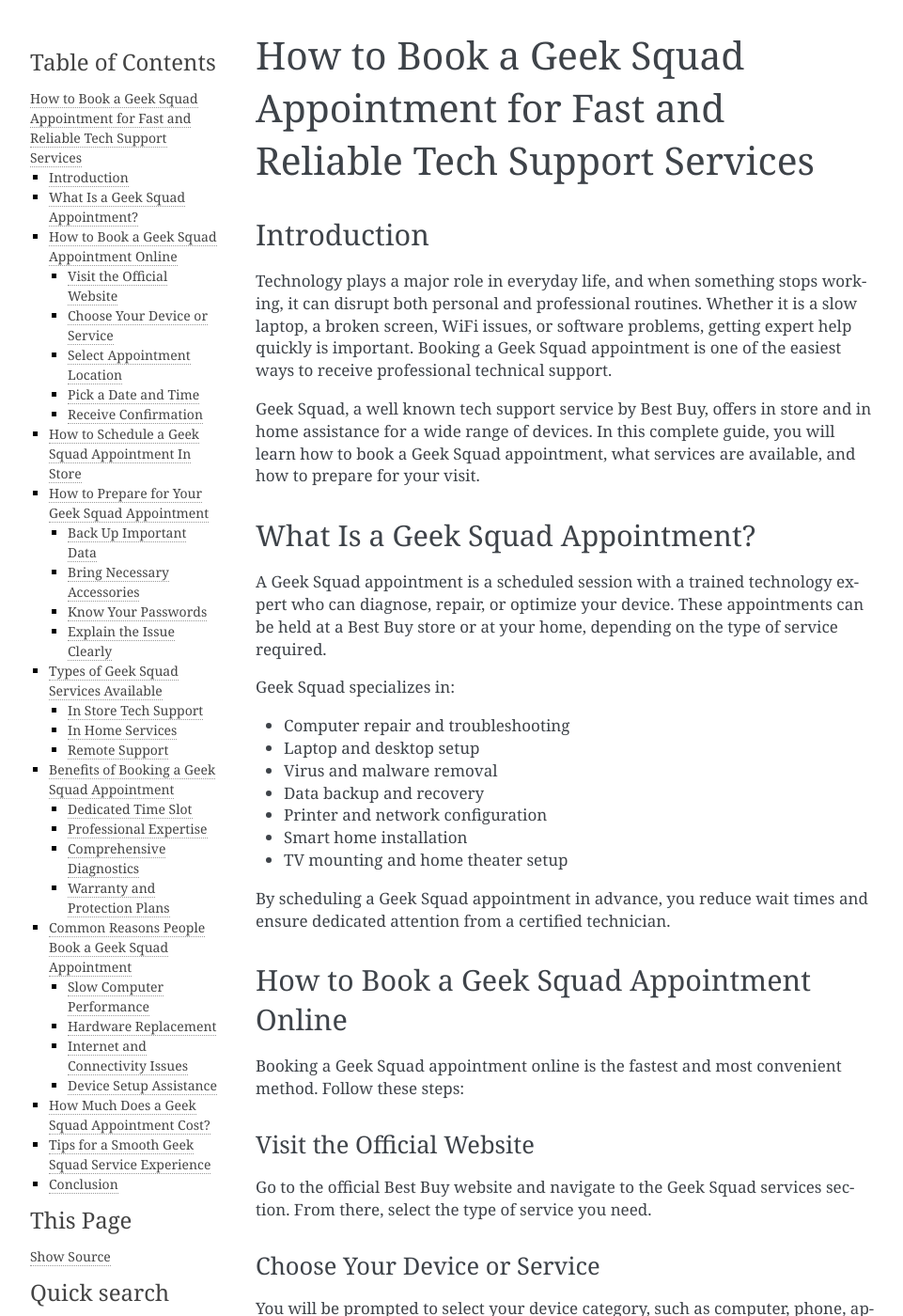
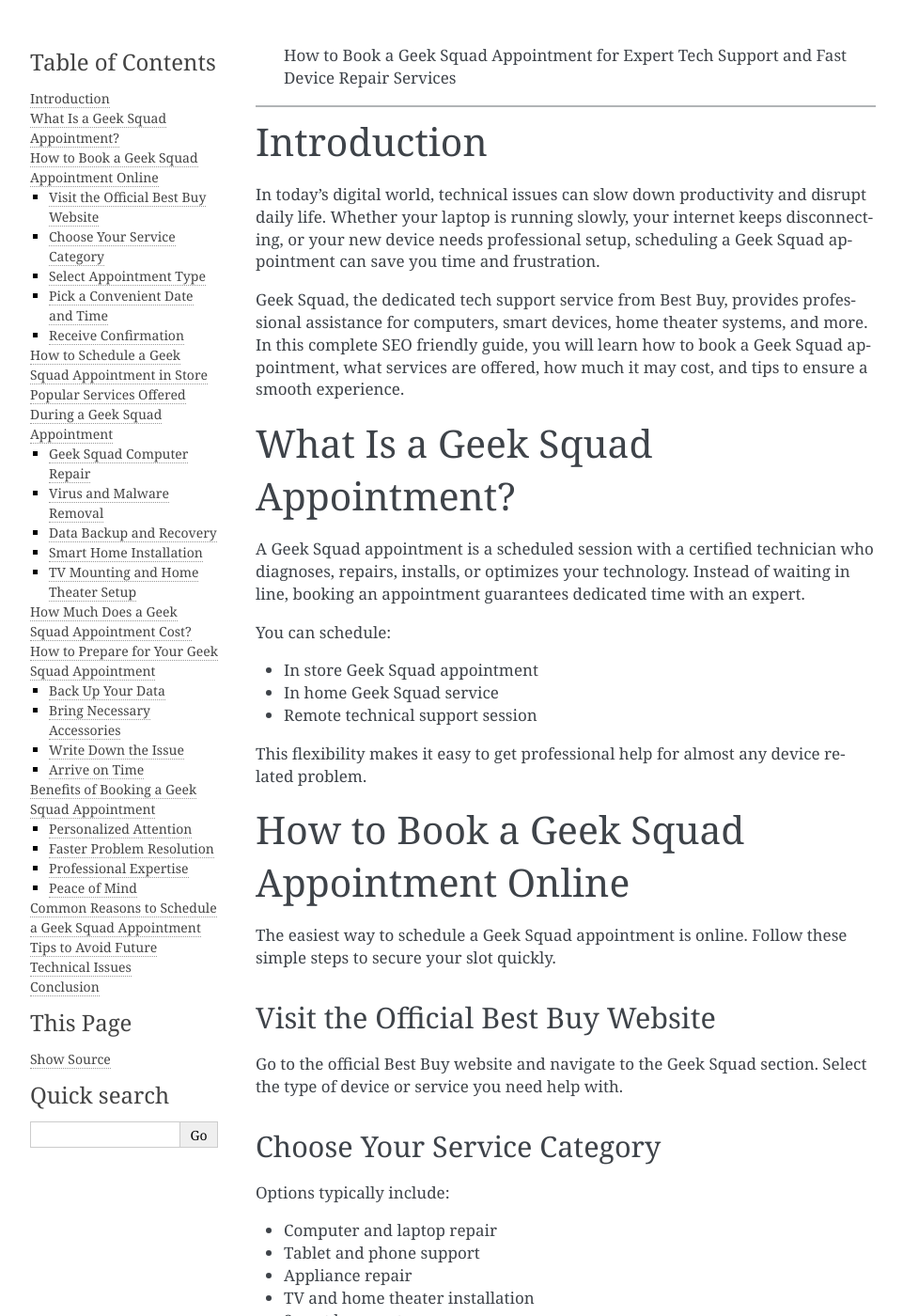
Before and after one commit to helpdocsguidesss/helpsgeeksquad, a Sphinx documentation site: the page built from docs/index.rst, in a window 1280 px wide and 1400 px high. Shown: the whole window at 94% size, without its empty margins (148-1109 px from the left). Built offline with Sphinx 7.4.7, drawn with Linux system fonts in a browser that asks for light colours; some of the changed text lies outside the part shown.

Commit message:
Update index.rst

```diff
--- a/docs/index.rst
+++ b/docs/index.rst
@@ -1,192 +1,196 @@
-How to Book a Geek Squad Appointment for Fast and Reliable Tech Support Services
-===================================================================================
+  How to Book a Geek Squad Appointment for Expert Tech Support and Fast Device Repair Services
+=============================================================================================
+
 
 Introduction
 ------------
 
-Technology plays a major role in everyday life, and when something stops working, it can disrupt both personal and professional routines. Whether it is a slow laptop, a broken screen, WiFi issues, or software problems, getting expert help quickly is important. Booking a Geek Squad appointment is one of the easiest ways to receive professional technical support.
+In today’s digital world, technical issues can slow down productivity and disrupt daily life. Whether your laptop is running slowly, your internet keeps disconnecting, or your new device needs professional setup, scheduling a Geek Squad appointment can save you time and frustration.
 
-Geek Squad, a well known tech support service by Best Buy, offers in store and in home assistance for a wide range of devices. In this complete guide, you will learn how to book a Geek Squad appointment, what services are available, and how to prepare for your visit.
+Geek Squad, the dedicated tech support service from Best Buy, provides professional assistance for computers, smart devices, home theater systems, and more. In this complete SEO friendly guide, you will learn how to book a Geek Squad appointment, what services are offered, how much it may cost, and tips to ensure a smooth experience.
 
 What Is a Geek Squad Appointment?
 ---------------------------------
 
-A Geek Squad appointment is a scheduled session with a trained technology expert who can diagnose, repair, or optimize your device. These appointments can be held at a Best Buy store or at your home, depending on the type of service required.
+A Geek Squad appointment is a scheduled session with a certified technician who diagnoses, repairs, installs, or optimizes your technology. Instead of waiting in line, booking an appointment guarantees dedicated time with an expert.
 
-Geek Squad specializes in:
+You can schedule:
 
-- Computer repair and troubleshooting
-- Laptop and desktop setup
-- Virus and malware removal
-- Data backup and recovery
-- Printer and network configuration
-- Smart home installation
-- TV mounting and home theater setup
+- In store Geek Squad appointment
+- In home Geek Squad service
+- Remote technical support session
 
-By scheduling a Geek Squad appointment in advance, you reduce wait times and ensure dedicated attention from a certified technician.
+This flexibility makes it easy to get professional help for almost any device related problem.
 
 How to Book a Geek Squad Appointment Online
 -------------------------------------------
 
-Booking a Geek Squad appointment online is the fastest and most convenient method. Follow these steps:
+The easiest way to schedule a Geek Squad appointment is online. Follow these simple steps to secure your slot quickly.
 
-Visit the Official Website
-~~~~~~~~~~~~~~~~~~~~~~~~~~~
+Visit the Official Best Buy Website
+~~~~~~~~~~~~~~~~~~~~~~~~~~~~~~~~~~~~
 
-Go to the official Best Buy website and navigate to the Geek Squad services section. From there, select the type of service you need.
+Go to the official Best Buy website and navigate to the Geek Squad section. Select the type of device or service you need help with.
 
-Choose Your Device or Service
-~~~~~~~~~~~~~~~~~~~~~~~~~~~~~~
+Choose Your Service Category
+~~~~~~~~~~~~~~~~~~~~~~~~~~~~~
 
-You will be prompted to select your device category, such as computer, phone, appliance, or home theater system. This helps match you with the right technician.
+Options typically include:
 
-Select Appointment Location
-~~~~~~~~~~~~~~~~~~~~~~~~~~~~
+- Computer and laptop repair
+- Tablet and phone support
+- Appliance repair
+- TV and home theater installation
+- Smart home setup
 
-Choose whether you want an in store Geek Squad appointment or in home service. Availability may depend on your location.
+Selecting the correct category ensures you are matched with the right technician.
 
-Pick a Date and Time
-~~~~~~~~~~~~~~~~~~~~
+Select Appointment Type
+~~~~~~~~~~~~~~~~~~~~~~~~
 
-Select a time slot that works best for your schedule. Confirm your booking details before finalizing.
+Decide whether you need in store support or an in home Geek Squad appointment. In home services are ideal for WiFi setup, home theater installations, and large equipment repairs.
+
+Pick a Convenient Date and Time
+~~~~~~~~~~~~~~~~~~~~~~~~~~~~~~~~
+
+Choose an available time slot that fits your schedule. Review your details carefully before confirming.
 
 Receive Confirmation
 ~~~~~~~~~~~~~~~~~~~~
 
-After scheduling, you will receive a confirmation email with the appointment details, including time, location, and service type.
+Once booked, you will receive a confirmation email with appointment information, including location and service type.
 
-Booking early is recommended, especially during peak seasons when tech repairs are in high demand.
+Scheduling in advance helps you avoid delays, especially during busy seasons.
 
-How to Schedule a Geek Squad Appointment In Store
---------------------------------------------------
+How to Schedule a Geek Squad Appointment in Store
+-------------------------------------------------
 
-If you prefer face to face assistance, you can schedule a Geek Squad appointment directly at a Best Buy location.
+If you prefer in person assistance, you can book directly at your nearest Best Buy location.
 
-- Visit your nearest Best Buy store.
-- Speak with a customer service representative.
-- Request to book a Geek Squad appointment.
-- Provide details about your device issue.
-- Choose an available time slot.
+- Visit the customer service desk.
+- Request to schedule a Geek Squad appointment.
+- Describe your technical issue clearly.
+- Choose from available time slots.
 
-This method is helpful if you need immediate guidance or are unsure about the type of service required.
+This option works well if you need guidance before deciding on a specific service.
+
+Popular Services Offered During a Geek Squad Appointment
+---------------------------------------------------------
+
+Many people book a Geek Squad appointment for a wide range of tech problems. Below are the most common services.
+
+Geek Squad Computer Repair
+~~~~~~~~~~~~~~~~~~~~~~~~~~~
+
+From hardware failures to software crashes, Geek Squad technicians can diagnose and repair desktops and laptops efficiently.
+
+Virus and Malware Removal
+~~~~~~~~~~~~~~~~~~~~~~~~~~
+
+If your device shows suspicious pop ups or unusual behavior, professional malware removal restores performance and security.
+
+Data Backup and Recovery
+~~~~~~~~~~~~~~~~~~~~~~~~~
+
+Accidentally deleted important files? Geek Squad offers recovery services to help retrieve valuable data.
+
+Smart Home Installation
+~~~~~~~~~~~~~~~~~~~~~~~~
+
+Need help setting up smart lights, thermostats, or security cameras? An in home Geek Squad appointment ensures everything works seamlessly.
+
+TV Mounting and Home Theater Setup
+~~~~~~~~~~~~~~~~~~~~~~~~~~~~~~~~~~~
+
+Professional installation improves safety and enhances your entertainment experience.
+
+How Much Does a Geek Squad Appointment Cost?
+--------------------------------------------
+
+The cost of a Geek Squad appointment depends on the service type, device complexity, and whether you have a protection plan or membership.
+
+Basic diagnostic services may have a fixed fee, while advanced repairs or installations can vary. If you purchased a protection plan from Best Buy, certain services may be covered at no additional cost.
+
+Always review pricing details before confirming your appointment to avoid surprises.
 
 How to Prepare for Your Geek Squad Appointment
 ----------------------------------------------
 
-To make the most of your Geek Squad appointment, preparation is key.
+Proper preparation ensures faster service and better results.
 
-Back Up Important Data
-~~~~~~~~~~~~~~~~~~~~~~
+Back Up Your Data
+~~~~~~~~~~~~~~~~~
 
-Before bringing your computer or device in for repair, back up your files. Although technicians take care during repairs, backing up ensures your data is safe.
+Before bringing your device for repair, back up important files. This protects your personal information in case parts need replacement.
 
 Bring Necessary Accessories
-~~~~~~~~~~~~~~~~~~~~~~~~~~~~
+~~~~~~~~~~~~~~~~~~~~~~~~~~~
 
-Carry chargers, cables, and any related accessories. This helps technicians properly test your device.
+Carry chargers, adapters, and any related components so technicians can fully test your device.
 
-Know Your Passwords
-~~~~~~~~~~~~~~~~~~~
+Write Down the Issue
+~~~~~~~~~~~~~~~~~~~~
 
-Technicians may require access to your system. Be prepared with login credentials if necessary.
+Be ready to explain when the problem started, what error messages appear, and what troubleshooting steps you have already tried.
 
-Explain the Issue Clearly
-~~~~~~~~~~~~~~~~~~~~~~~~~
-
-Provide detailed information about the problem, including when it started and any error messages you have seen. Clear communication speeds up diagnosis.
-
-Types of Geek Squad Services Available
----------------------------------------
-
-In Store Tech Support
-~~~~~~~~~~~~~~~~~~~~~
-
-An in store Geek Squad appointment is ideal for laptop repairs, virus removal, hardware upgrades, and software troubleshooting.
-
-In Home Services
-~~~~~~~~~~~~~~~~
-
-Geek Squad also offers home visits for more complex installations such as:
-
-- WiFi network setup
-- Smart home device configuration
-- TV mounting
-- Home theater installation
-
-Remote Support
+Arrive on Time
 ~~~~~~~~~~~~~~
 
-For minor issues, Geek Squad may provide remote assistance, allowing technicians to access your device securely and fix problems without requiring a physical visit.
+Being punctual helps maximize your scheduled service time.
 
 Benefits of Booking a Geek Squad Appointment
 --------------------------------------------
 
-There are several advantages to scheduling a Geek Squad appointment instead of walking in without notice.
+There are several reasons why scheduling a Geek Squad appointment is better than waiting for walk in support.
 
-Dedicated Time Slot
-~~~~~~~~~~~~~~~~~~~
+Personalized Attention
+~~~~~~~~~~~~~~~~~~~~~~
 
-Appointments ensure that a technician is available specifically for you, reducing waiting time.
+Your appointment guarantees one on one time with a skilled technician.
+
+Faster Problem Resolution
+~~~~~~~~~~~~~~~~~~~~~~~~~~
+
+With scheduled diagnostics, technicians can focus entirely on your device.
 
 Professional Expertise
 ~~~~~~~~~~~~~~~~~~~~~~
 
-Geek Squad agents are trained professionals experienced in handling multiple brands and operating systems.
+Geek Squad agents are trained to work with multiple brands, operating systems, and smart technologies.
 
-Comprehensive Diagnostics
-~~~~~~~~~~~~~~~~~~~~~~~~~
+Peace of Mind
+~~~~~~~~~~~~~
 
-Technicians perform detailed diagnostics to identify both visible and hidden issues.
+Knowing your device is handled by professionals reduces stress and ensures reliable repairs.
 
-Warranty and Protection Plans
-~~~~~~~~~~~~~~~~~~~~~~~~~~~~~~
-
-If you purchased a protection plan through Best Buy, your Geek Squad appointment may be covered, reducing or eliminating repair costs.
-
-Common Reasons People Book a Geek Squad Appointment
+Common Reasons to Schedule a Geek Squad Appointment
 ---------------------------------------------------
 
-Slow Computer Performance
-~~~~~~~~~~~~~~~~~~~~~~~~~~
+- Slow or freezing computer
+- Broken laptop screen
+- Printer connectivity issues
+- WiFi network problems
+- Smart TV setup difficulties
+- Software installation support
 
-Over time, devices can slow down due to malware, outdated software, or storage issues.
+No matter the issue, booking a Geek Squad appointment provides structured and efficient help.
 
-Hardware Replacement
-~~~~~~~~~~~~~~~~~~~~
+Tips to Avoid Future Technical Issues
+-------------------------------------
 
-Cracked screens, damaged keyboards, or failing hard drives often require professional repair.
+While Geek Squad is available whenever you need assistance, preventive care can reduce future problems.
 
-Internet and Connectivity Issues
-~~~~~~~~~~~~~~~~~~~~~~~~~~~~~~~~~
+- Keep your software updated.
+- Install reliable antivirus protection.
+- Avoid downloading unknown files.
+- Clean unnecessary files regularly.
+- Use surge protectors for valuable electronics.
 
-Unstable connections can affect work and streaming. Geek Squad technicians can optimize router placement and network settings.
-
-Device Setup Assistance
-~~~~~~~~~~~~~~~~~~~~~~~~
-
-Setting up new laptops, tablets, or smart TVs can be confusing. Scheduling a Geek Squad appointment ensures everything is configured correctly.
-
-How Much Does a Geek Squad Appointment Cost?
---------------------------------------------
-
-Costs vary depending on the type of service, device, and whether you have a membership or protection plan. Simple diagnostic appointments may have a standard fee, while complex repairs or in home installations may cost more.
-
-It is best to review pricing details during the booking process to understand potential charges before confirming your Geek Squad appointment.
-
-Tips for a Smooth Geek Squad Service Experience
------------------------------------------------
-
-- Arrive on time for your in store appointment.
-- Keep your confirmation details accessible.
-- Ask questions about preventive maintenance.
-- Inquire about warranties for repaired parts.
-- Consider ongoing tech support plans if you frequently need assistance.
-
-Being proactive can help extend the life of your devices and reduce future problems.
+Following these tips can extend the life of your devices and improve performance.
 
 Conclusion
 ----------
 
-Booking a Geek Squad appointment is a smart and efficient way to handle technical problems without unnecessary stress. Whether you need computer repair, smart home installation, virus removal, or general troubleshooting, Geek Squad provides reliable solutions tailored to your needs.
+A Geek Squad appointment is a convenient and reliable solution for handling technical issues efficiently. Whether you need computer repair, device setup, smart home installation, or virus removal, scheduling professional support ensures quality service and expert guidance.
 
-By scheduling your Geek Squad appointment in advance, preparing your device properly, and understanding the available services, you can ensure a smooth and productive support experience. Reliable tech help is just an appointment away, giving you peace of mind and keeping your devices running at their best.
+By booking your Geek Squad appointment online or in store, preparing your device properly, and understanding available services, you can enjoy a smooth and stress free experience. Professional tech help is just an appointment away, keeping your digital life running without interruption.
```
